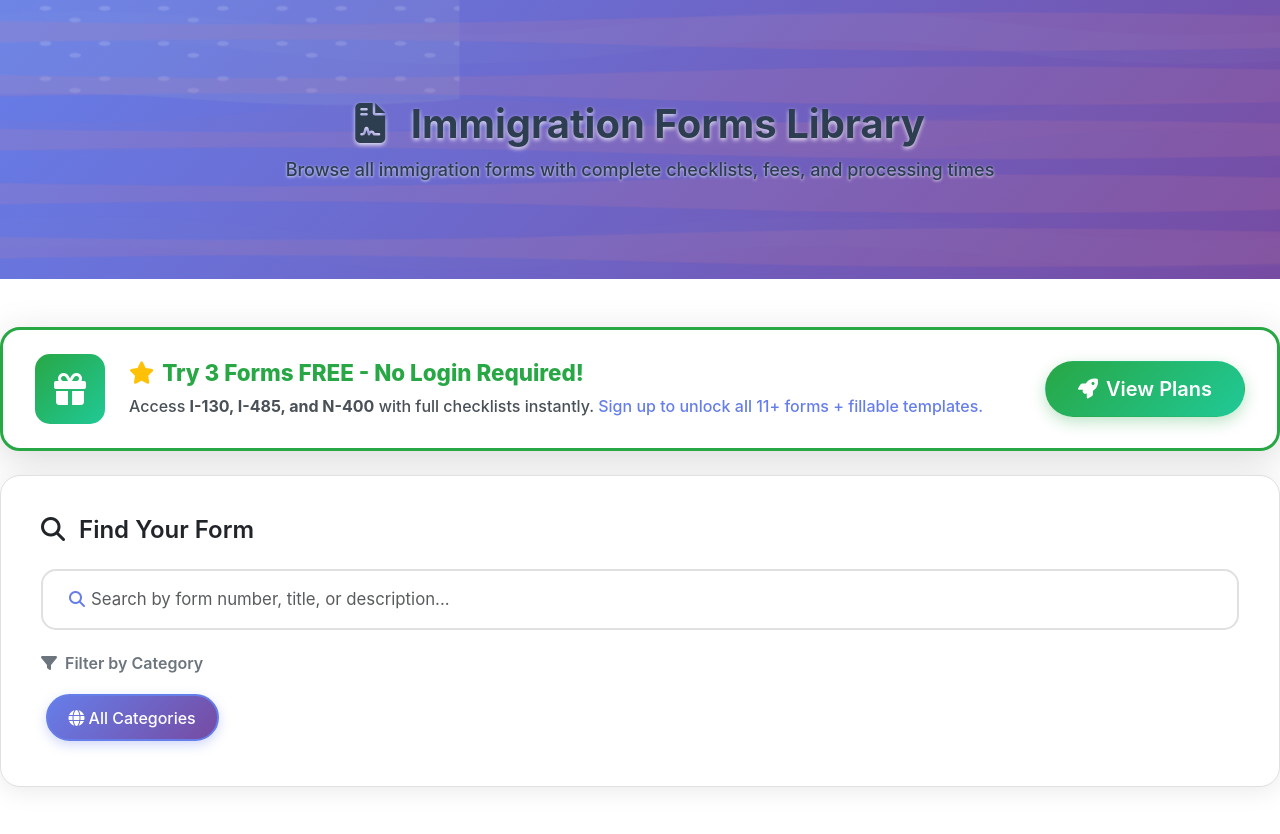
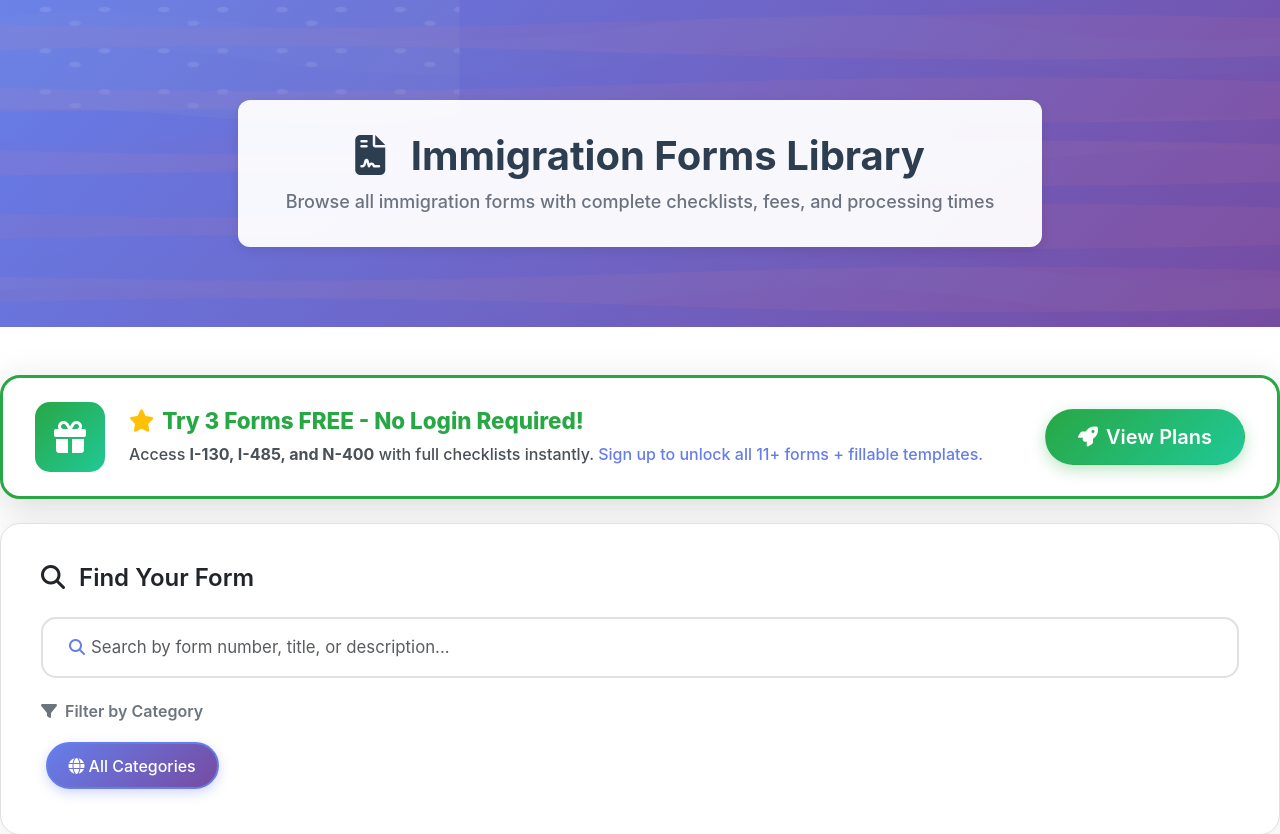
Before and after one commit to Prasan1/immigration, a Flask app: page /forms in a window 1280 px wide. Shown: the part 57-891 px from the top of the page. Run offline with Flask 3, Linux system fonts and the light colour scheme; data that the repository does not hold is empty; some libraries are stand-ins or nearby versions.

Commit message:
Fix /forms page title readability with white background box
Issue: Title and subtitle were still hard to read against artistic flag
Solution: Added semi-transparent white background box behind text

Changes:
- Reduced flag opacity from 0.5 to 0.35 (more subtle background)
- Added .page-header-content wrapper with white background box
- Title and subtitle now on clean white card with shadow
- Removed text shadows (no longer needed)
- Box styling: 2rem padding, 12px border radius, subtle shadow

Result: Title "Immigration Forms Library" now perfectly readable
while keeping artistic flag as decorative background element

🤖 Generated with [Claude Code](https://claude.com/claude-code)

Co-Authored-By: Claude Sonnet 4.5 <noreply@anthropic.com>

```diff
--- a/templates/index.html
+++ b/templates/index.html
@@ -74,7 +74,7 @@
             background-size: cover;
             background-position: center;
             background-repeat: no-repeat;
-            opacity: 0.5;
+            opacity: 0.35;
             z-index: 0;
             animation: gentleFlagFlow 40s ease-in-out infinite;
             will-change: transform;
@@ -87,25 +87,30 @@
             50% {
                 transform: translateX(-1%) translateY(1%) scale(1.05);
             }
+        }
+
+        .page-header-content {
+            position: relative;
+            z-index: 1;
+            display: inline-block;
+            background: rgba(255, 255, 255, 0.95);
+            padding: 2rem 3rem;
+            border-radius: 12px;
+            box-shadow: 0 4px 12px rgba(0, 0, 0, 0.08);
         }
 
         .page-title {
             font-size: 2.5rem;
             font-weight: 700;
             margin-bottom: 0.5rem;
-            position: relative;
-            z-index: 1;
             color: var(--text-dark);
-            text-shadow: 0 2px 4px rgba(255, 255, 255, 0.8);
         }
 
         .page-subtitle {
             font-size: 1.125rem;
-            color: var(--text-dark);
+            color: var(--text-muted);
             font-weight: 500;
-            text-shadow: 0 1px 3px rgba(255, 255, 255, 0.8);
-            position: relative;
-            z-index: 1;
+            margin-bottom: 0;
         }
 
         .main-container {
@@ -1012,6 +1017,7 @@
     <!-- Page Header -->
     <div class="page-header">
         <div class="container text-center">
+            <div class="page-header-content">
                 <h1 class="page-title">
                     <i class="fas fa-file-contract me-3"></i>
                     Immigration Forms Library
@@ -1019,6 +1025,7 @@
                 <p class="page-subtitle">
                     Browse all immigration forms with complete checklists, fees, and processing times
                 </p>
+            </div>
         </div>
     </div>
 
```
Lines whose indentation alone changed are shown as unchanged.
